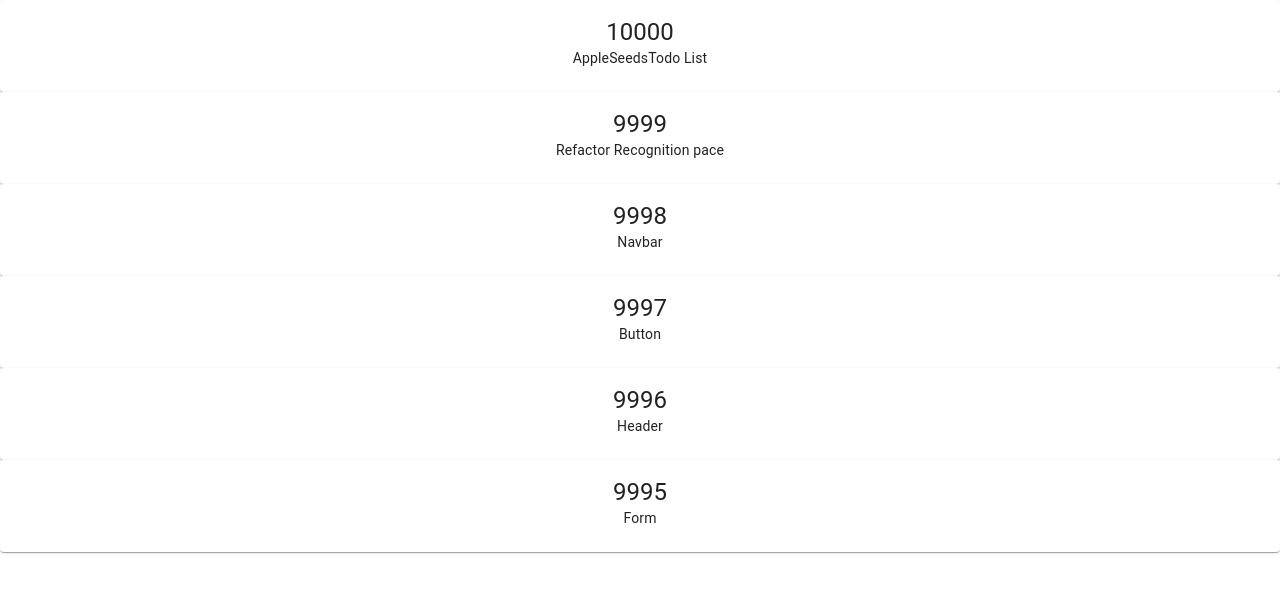
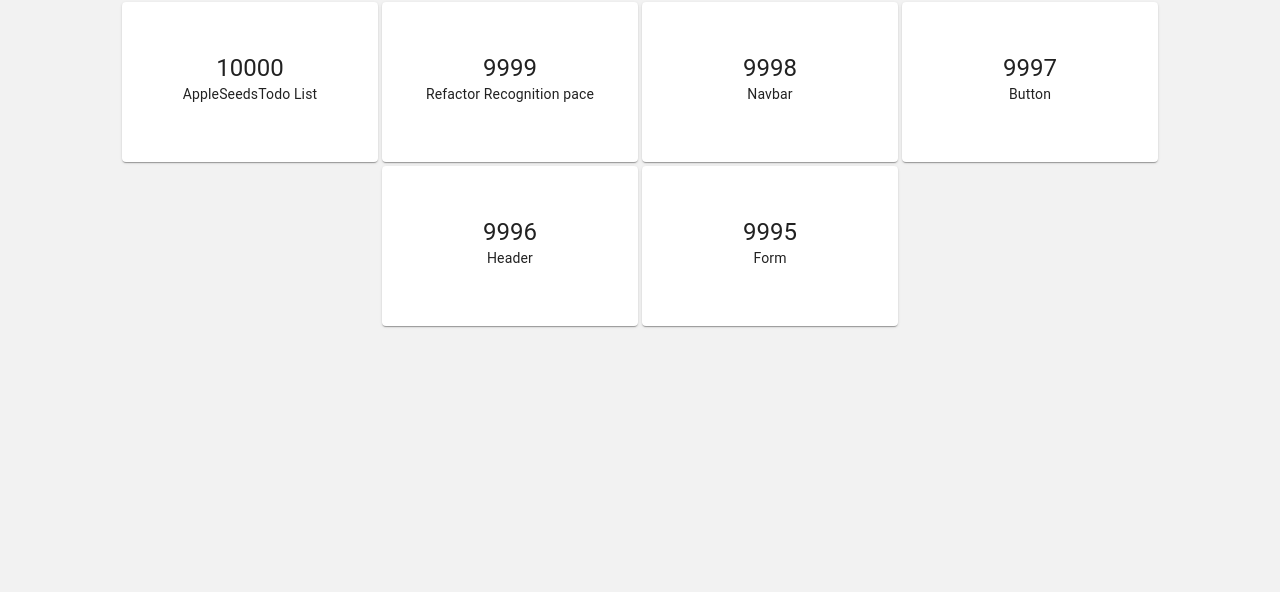
Before and after one commit to yehudagoldner/project-management-team-1, a React (Create React App) app: page /mainpage in a window 1280 px wide. Shown: the top 592 px of the page. Built offline with nearby package versions, Linux system fonts and the light colour scheme.

Commit message:
add MainPage.js

```diff
--- a/src/App.js
+++ b/src/App.js
@@ -3,6 +3,7 @@ import "./App.css";
 import Board from "./components/Board/Board";
 import MainPage from './components/MainPage/MainPage';
 import Backlog from './components/Backlog/Backlog.tsx';
+
 function App() {
   return (
     <div className="App">
--- a/src/components/MainPage/MainPage.css
+++ b/src/components/MainPage/MainPage.css
@@ -0,0 +1,28 @@
+body
+{
+  background-color:#f2f2f2;
+  font-family: 'RobotoDraft', 'Roboto', sans-serif;
+  -webkit-font-smoothing: antialiased;
+}
+*
+{
+  -webkit-box-sizing: border-box;
+  box-sizing: border-box;
+}
+
+.card-board {
+    display: inline-flex;
+    justify-content: space-around;
+  margin: 2px;;
+  align-items: center;
+}
+.card {
+    display: flex;
+    align-items: center;
+    justify-content: space-around;
+    width: 20vw;
+    height: 20vh;
+    box-shadow: 0 4px 8px 0 rgba(0,0,0,0.2);
+    transition: 0.3s;
+    border-radius: 5px;
+  }
--- a/src/components/MainPage/MainPage.js
+++ b/src/components/MainPage/MainPage.js
@@ -1,5 +1,6 @@
+import "./MainPage.css";
 import * as React from 'react';
-import Box from '@mui/material/Box';
+//import Box from '@mui/material/Box';
 import Card from '@mui/material/Card';
 //import CardActions from '@mui/material/CardActions';
 import CardContent from '@mui/material/CardContent';
@@ -13,6 +14,7 @@ export default function BasicCard() {
   return (
     task.map((element) => {
        return (
+        <div className='card-board'>
         <Card className='card'>
         <CardContent>
         <Typography variant="h5" component="div">
@@ -23,6 +25,7 @@ export default function BasicCard() {
         </Typography>
       </CardContent>
     </Card>
+    </div>
        )
     })
 
```
